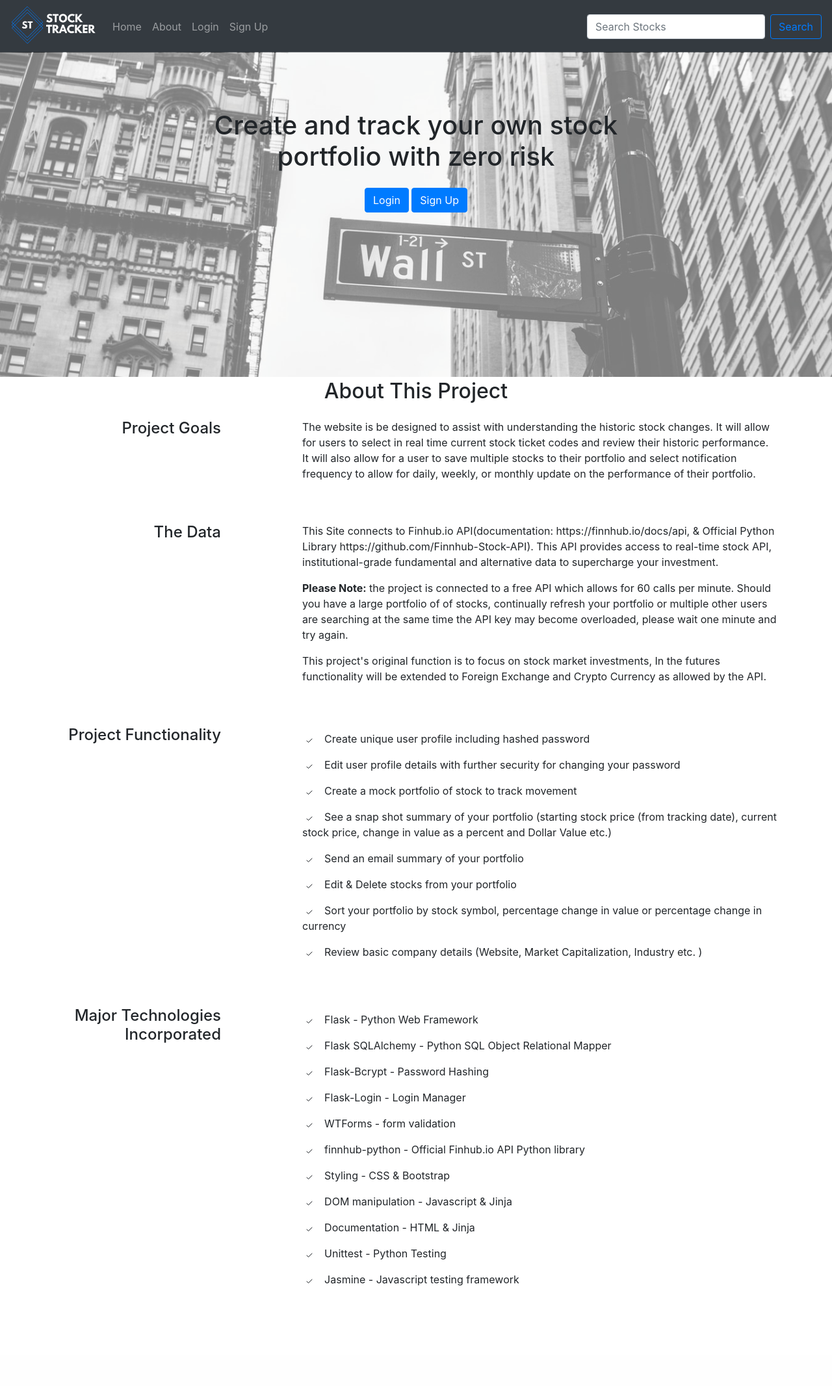
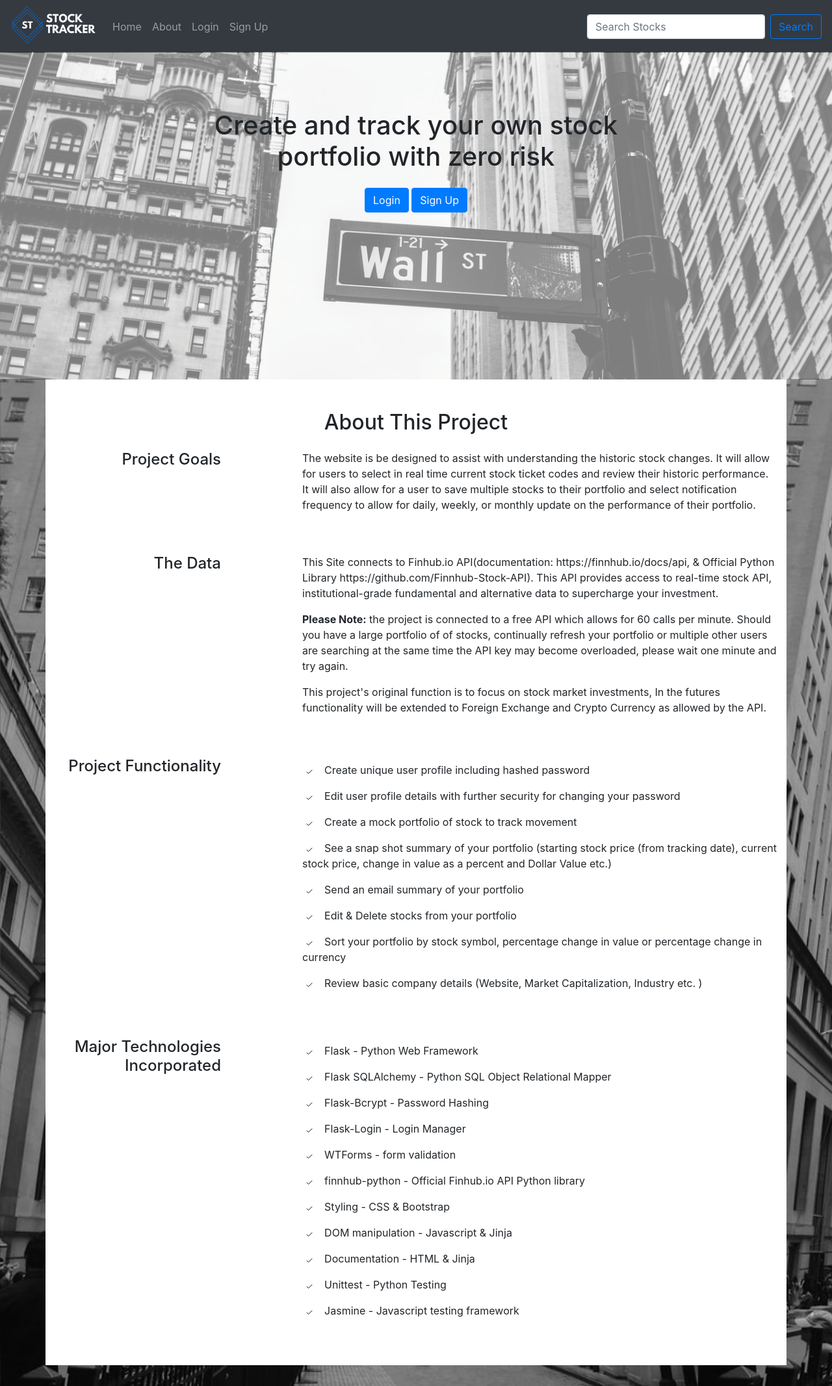
Before and after one commit to clay099/stock-tracker, a Flask app: page / in a window 1280 px wide. Shown: the whole page at 65% size. Before the commit the page ends 1979 px from the top, so only its background shows below. Run offline with Flask 2, Linux system fonts and the light colour scheme; parts of the project's set-up code (start-up, migrations or seed data) failed here and were passed over; some libraries are stand-ins or nearby versions.

Commit message:
updated background and scrolling style

```diff
--- a/static/styles.css
+++ b/static/styles.css
@@ -1,6 +1,7 @@
 .page-body {
 	background-image: url("/static/images/background-gray.jpg");
-	height: 100vh;
+	background-attachment: fixed;
+	background-size: contain;
 }
 .home-body {
 	background-image: url("/static/images/homebackground.jpg");
@@ -13,13 +14,20 @@
 	background-position: center center;
 	background-size: cover;
 	opacity: 0.6;
-	height: 500px;
+	height: 31.5rem;
 }
 
 .content-container {
 	padding-top: 3rem;
 	background-color: white;
-	height: 100vh;
+	overflow: auto;
+	height: -webkit-fill-available;
+}
+
+.company-container {
+	padding-top: 3rem;
+	background-color: white;
+	overflow: auto;
 }
 
 .negativeValue {
@@ -51,6 +59,7 @@
 .section-about {
 	padding-top: 2 rem;
 	padding-bottom: 2rem;
+	z-index: 1;
 }
 .alert {
 	z-index: 1;
@@ -73,3 +82,7 @@
 	max-height: 500px;
 	overflow: auto;
 }
+
+.container-fluid {
+	overflow: auto;
+}
--- a/templates/base.html
+++ b/templates/base.html
@@ -29,6 +29,8 @@
             <li class="nav-item" id="about-nav">
                 <a class="nav-link" href="/#about">About</a>
             </li>
+
+
             {% if not current_user.username %}
             <li class="nav-item" id="login">
                 <a class="nav-link" data-toggle="modal" data-target="#login-modal" href="#login-modal">Login</a>
@@ -73,10 +75,14 @@
 
 
 <!-- </div> -->
+
 {% else %}
 <div class="container-fluid page-body bg-overlay">
+    {% if request.url_rule.endpoint == 'company_details' %}
+    <div class="container company-container">
+        {% else %}
         <div class="container content-container">
-
+            {% endif %}
             {% block content %}
             {% endblock %}
 
--- a/templates/home.html
+++ b/templates/home.html
@@ -35,13 +35,13 @@
     </div> <!-- / .container -->
 
 </section>
-<section class="section section-about" id="about">
-    <!-- Heading -->
-    <h2 class="text-center mb-4">
-        About This Project
-    </h2>
+<section class="section section-about page-body " id="about">
 
-    <div class="container">
+    <div class="container content-container">
+        <!-- Heading -->
+        <h2 class="text-center mb-4">
+            About This Project
+        </h2>
         <div class="row justify-content-between mb-5">
             <div class="col-lg-3 text-lg-right">
                 <h4 class="mb-4">Project Goals</h4>
--- a/templates/user/_portfolio_summary.html
+++ b/templates/user/_portfolio_summary.html
@@ -48,7 +48,7 @@
             {% endif %}
         </tr>
         {% endfor %}
-        <tr class="bg-info text-white">
+        <tr class="bg-primary text-white">
             <th colspan="4" scope="row">Total Portfolio</th>
             <td colspan="3" id="total_start_val">
                 <strong>
--- a/templates/user/portfolio.html
+++ b/templates/user/portfolio.html
@@ -20,7 +20,8 @@
 
 {% include 'user/_portfolio_summary.html' %}
 
-<a href="{{url_for('send_portfolio')}}" class="btn btn-sm btn-primary text-white send-mail">Send Portfolio Via Email</a>
+<a href="{{url_for('send_portfolio')}}" class="btn  btn-primary text-white send-mail">Send Portfolio Via
+    Email</a>
 <!-- edit & delete stock Modal -->
 {% include 'user/_edit_stock_modal.html' %}
 {% include 'user/_delete_stock_modal.html' %}
```
Lines whose indentation alone changed are shown as unchanged.
